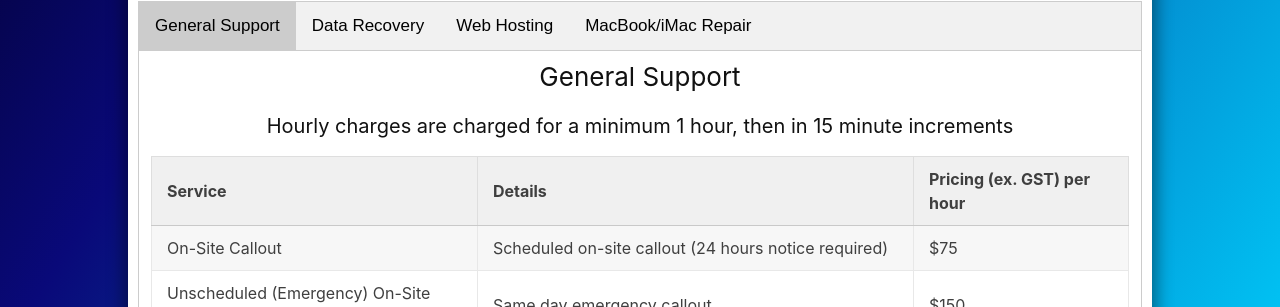
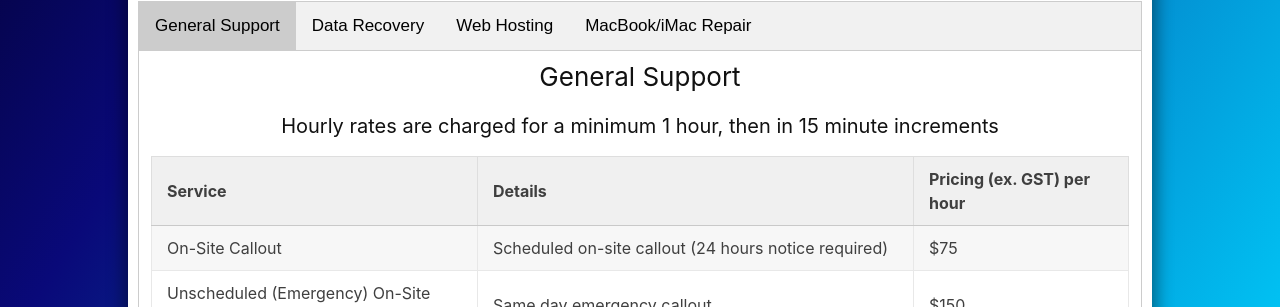
Before and after one commit to iKill101/sb2-grp, a Jekyll site: the page built from services.markdown, in a window 1280 px wide. Shown: the part 471-778 px from the top of the page. Built offline with Jekyll 4.4.1, drawn with Linux system fonts in a browser that asks for light colours; nearby versions of some CDN libraries.

Commit message:
changed wording on rates

```diff
--- a/services.markdown
+++ b/services.markdown
@@ -120,7 +120,7 @@ permalink: /services/
 
 <div id="General Support" class="tabcontent">
   <h3>General Support</h3>
-  <h4>Hourly charges are charged for a minimum 1 hour, then in 15 minute increments</h4>
+  <h4>Hourly rates are charged for a minimum 1 hour, then in 15 minute increments</h4>
   <table>
    <tr>
         <th>Service</th>
```
Also changed, not shown: 2 other files.
